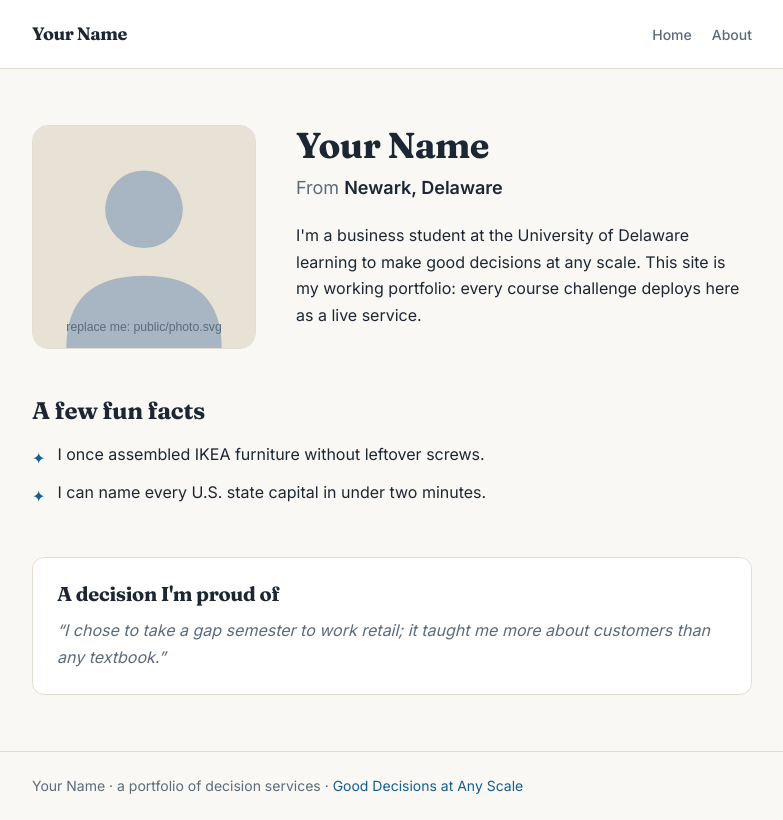
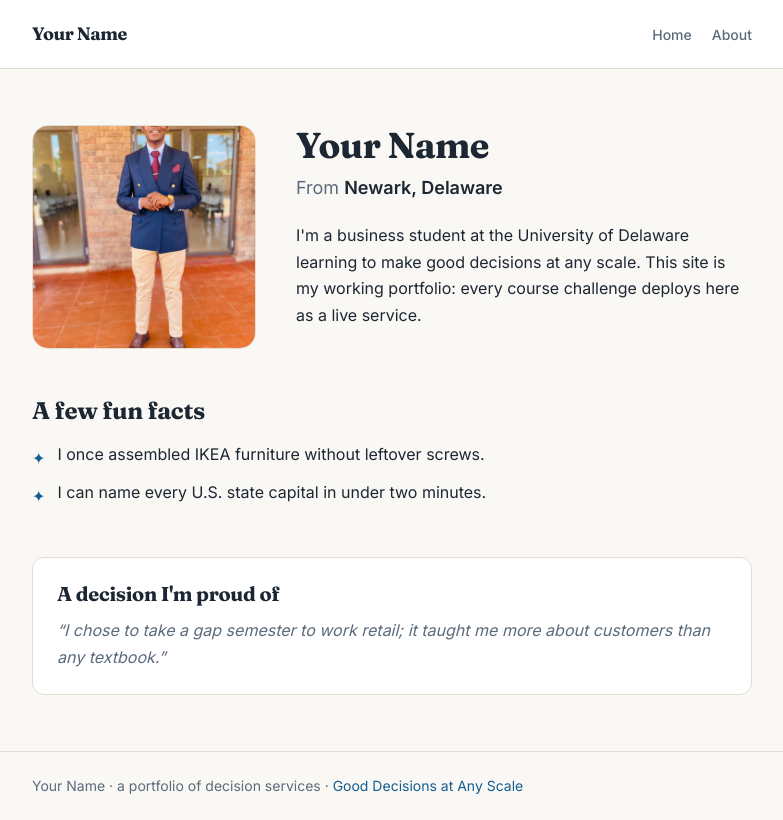
Before and after one commit to Hebert-sys/my-site, a Next.js app: page /about in a window 1280 px wide. Shown: the whole page, without its empty margins (248-1031 px from the left). Built offline with nearby package versions, Linux system fonts and the light colour scheme.

Commit message:
Replace the placeholder person with me

```diff
--- a/src/profile.ts
+++ b/src/profile.ts
@@ -42,7 +42,7 @@ export const profile = {
    * (e.g. put photo.jpg in the public/ folder and change this to "/photo.jpg").
    * It must be a real image file: the grader fetches it and checks.
    */
-  photoPath: "/photo.svg",
+  photoPath: "/photo.jpg",
 
   /**
    * Who can see your roster card:
@@ -65,5 +65,5 @@ export const profile = {
    * verify you have ≥ 5 commits spread over days (not one bulk dump).
    * Example: "https://github.com/your-username/your-repo"
    */
-  repoUrl: "https://github.com/Hebert-sys/my-site",
+  repoUrl: "https://github.com/your-username/your-repo",
 };
```
Also changed, not shown: public/photo.jpg (added).
